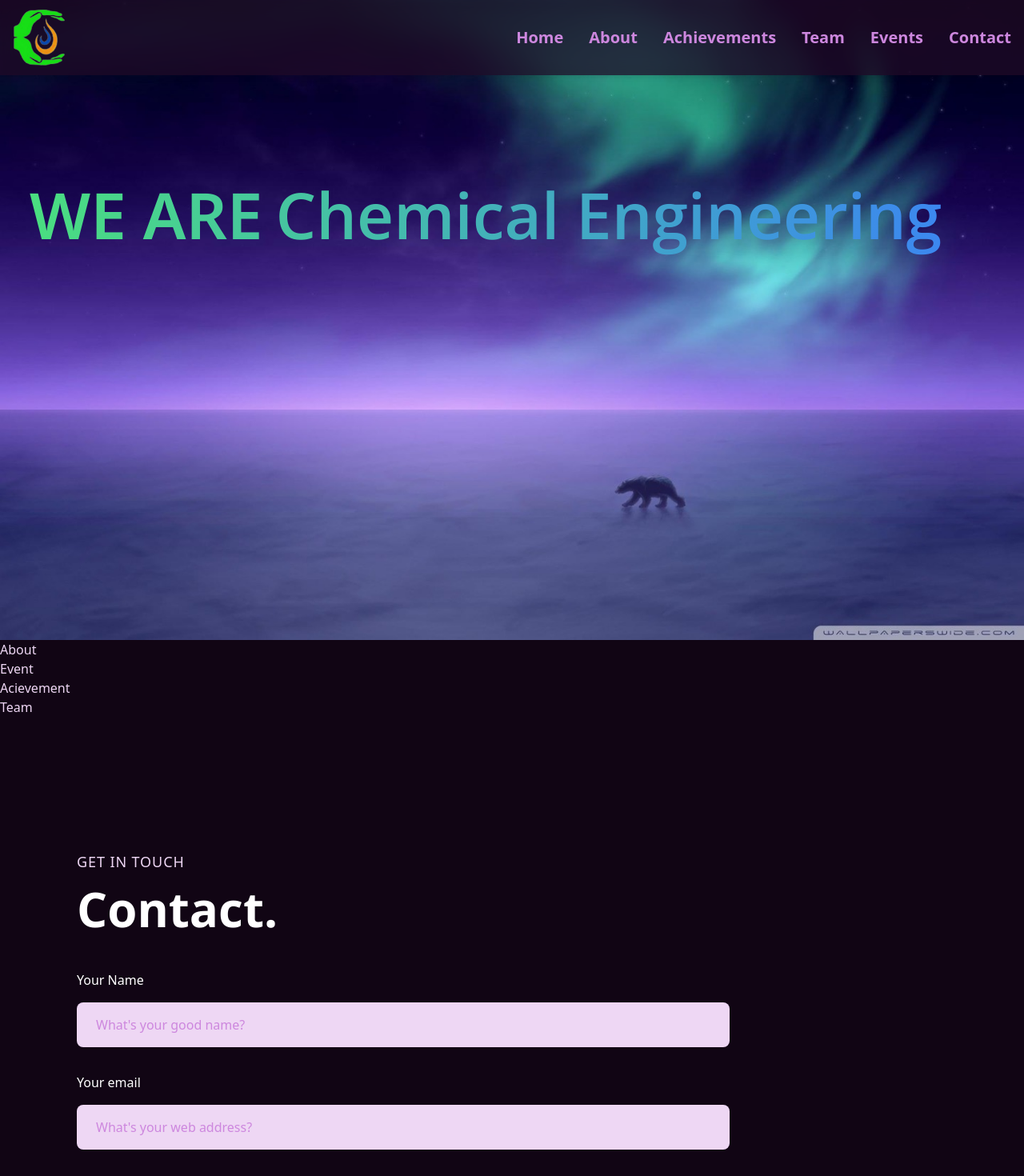
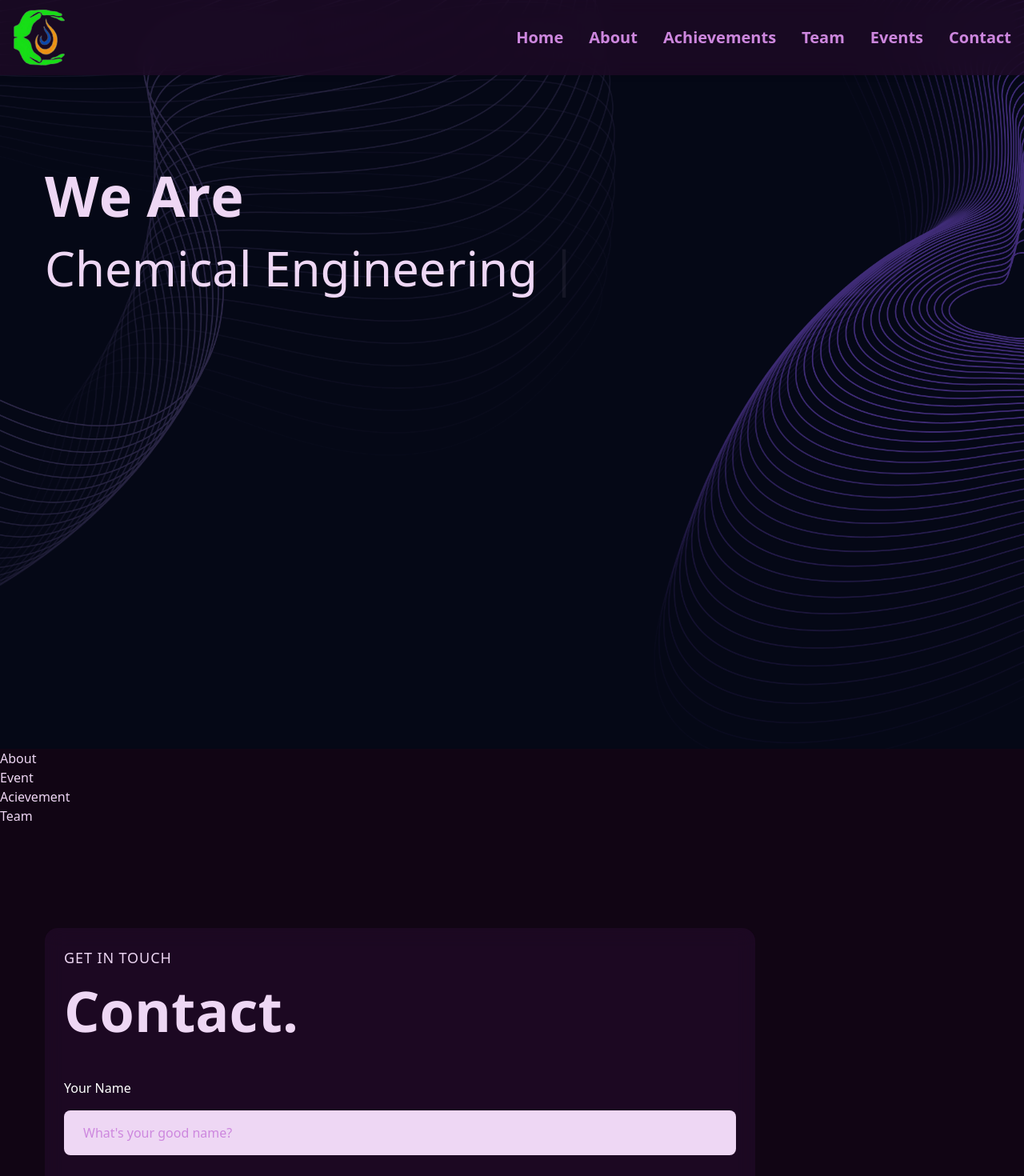
Before and after one commit to vivekprasad2004/Ches, a React (Vite) app in the folder FrontEnd/: page / in a window 1280 px wide. Shown: the top 1470 px of the page at 80% size. Built offline with nearby package versions, Linux system fonts and the light colour scheme.

Commit message:
Refactor code for improved readability and performance.

```diff
--- a/FrontEnd/src/App.jsx
+++ b/FrontEnd/src/App.jsx
@@ -13,8 +13,10 @@ function App() {
   return (
     <>
       <div className="text-text-100 bg-background-950">
-        <NavBar />
-        <Home />
+        <div className="bg-herobg bg-cover bg-no-repeat bg-center">
+          <NavBar />
+          <Home />
+        </div>
         <About />
         <Event />
         <Acievement />
--- a/FrontEnd/src/Components/Contact.jsx
+++ b/FrontEnd/src/Components/Contact.jsx
@@ -4,7 +4,7 @@ import emailjs from "@emailjs/browser";
 import { motion } from "framer-motion";
 import { styles } from "../styles";
 import { SectionWrapper } from "../hoc";
-import { slideIn } from "../utils/motion";
+import { fadeIn } from "../utils/motion";
 
 function Contact() {
   const formRef = useRef();
@@ -65,8 +65,8 @@ function Contact() {
     <>
       <div className="xl:mt-12 flex xl:flex-row flex-col-reverse gap-10 overflow-hidden ">
         <motion.div
-          variants={slideIn("left", "tween", 0.2, 1)}
-          className="flex-[0.75] bg-black-100 p-8 rounded-2xl">
+          variants={fadeIn("left", "tween", 0.2, 1)}
+          className="flex-[0.75] bg-background-900/70 backdrop-blur-md p-2 sm:p-6 rounded-2xl">
           <p className={styles.sectionSubText}>Get in touch</p>
           <h3 className={styles.sectionHeadText}>Contact.</h3>
           <form
--- a/FrontEnd/src/Components/Home.jsx
+++ b/FrontEnd/src/Components/Home.jsx
@@ -1,39 +1,40 @@
+/* eslint-disable react-refresh/only-export-components */
 import Typewriter from "typewriter-effect";
+import { SectionWrapper } from "../hoc";
+import { styles } from "../styles";
+import { motion } from "framer-motion";
+import { fadeIn } from "../utils/motion";
 
 function Home() {
   return (
     <>
-      <section className="relative m-auto h-[100vh] w-full bg-bgHeroMobile md:bg-bgHero bg-cover bg-no-repeat   flex justify-center ">
-        <div className="absolute top-[10rem] sm:top-[13rem]  px-4  flex justify-around ">
-          <div className="text-[5rem] max-sm:text-[3.23rem]   ">
-            <h1 className="bg-clip-text text-transparent bg-gradient-to-r from-green-400 to-blue-500 font-semibold font-NotoSans sm:flex gap-4 block">
-              WE ARE
-              <span className=" font-OpenSans ">
-                <Typewriter
-                  options={{ autoStart: true, loop: true }}
-                  onInit={(Typewriter) => {
-                    Typewriter.typeString("CHES")
-                      .pauseFor(1000)
-                      .deleteAll()
-                      .typeString("Chemical Engineering society")
-                      .pauseFor(1000)
-                      .deleteAll()
-                      .typeString("AIChE SVNIT Student Chapter")
-                      .pauseFor(1000)
-                      .deleteAll()
-                      .typeString("The Future")
-                      .pauseFor(1000)
-                      .deleteAll()
-                      .start();
-                  }}
-                />
-              </span>
-            </h1>
-          </div>
+      <section className="relative w-full h-screen mx-auto">
+        <div className="absolute top-[7rem] w-full">
+          <motion.div variants={fadeIn("left", "tween", 0.1, 1)}>
+            <h3 className={styles.sectionHeadText}>We Are</h3>
+            <p className="mt-2 text-4xl sm:text-6xl max-w-3xl ">
+              <Typewriter
+                options={{
+                  strings: [
+                    " ChES",
+                    "Chemical Engineering Society.",
+                    "AIChE SVNIT Student Chapter.",
+                    "The Future",
+                  ],
+                  pauseFor: 1500,
+                  delay: 130,
+                  deleteSpeed: 30,
+
+                  autoStart: true,
+                  loop: true,
+                }}
+              />
+            </p>
+          </motion.div>
         </div>
       </section>
     </>
   );
 }
 
-export default Home;
+export default SectionWrapper(Home, "Home");
--- a/FrontEnd/src/Components/NavBar.jsx
+++ b/FrontEnd/src/Components/NavBar.jsx
@@ -1,3 +1,4 @@
+/* eslint-disable react-refresh/only-export-components */
 import { ChesLogo } from "..";
 import { NavLinks } from "../Constants";
 import { useState } from "react";
@@ -9,7 +10,7 @@ function NavBar() {
 
   return (
     <>
-      <header className="w-full flex items-center py-3 fixed top-0 z-30 border-b-[0px] drop-shadow-md backdrop-blur-md bg-background-900/70 ">
+      <header className="w-full flex items-center py-3 fixed top-0 z-30 border-b-[0px] drop-shadow-md backdrop-blur-[10px] bg-background-900/70 ">
         <nav className="w-full flex justify-between items-center max-w-7xl mx-auto px-4">
           <a href="/">
             <img
@@ -20,6 +21,7 @@ function NavBar() {
               className="hover:scale-105 duration-300"
             />
           </a>
+
           <ul className="list-none hidden md:flex flex-row gap-8">
             {NavLinks.map((link) => (
               <li
@@ -45,8 +47,8 @@ function NavBar() {
             <div
               className={`${
                 !toggle ? "hidden" : "flex"
-              } p-8  absolute top-[5.4rem] right-0  my-2 w-full text-center z-10 rounded-md backdrop-blur-2xl bg-background-950/80 `}>
-              <ul className="list-none flex justify-center items-start  flex-col gap-4">
+              } p-8  absolute top-[5.4rem] right-0  my-2 w-full text-center z-10 rounded-md h-screen drop-shadow-md backdrop-blur-[10px] bg-background-950/90  `}>
+              <ul className="list-none flex  items-start  flex-col gap-4">
                 {NavLinks.map((link) => (
                   <li
                     key={link.id}
@@ -70,5 +72,4 @@ function NavBar() {
     </>
   );
 }
-
 export default NavBar;
--- a/FrontEnd/src/styles.js
+++ b/FrontEnd/src/styles.js
@@ -1,17 +1,17 @@
 const styles = {
-  paddingX: "sm:px-16 px-6",
-  paddingY: "sm:py-16 py-6",
-  padding: "sm:px-16 px-6 sm:py-16 py-10",
+  paddingX: "sm:px-14 px-4",
+  paddingY: "sm:py-14 py-4",
+  padding: "sm:px-14 px-4 sm:py-14 py-10",
 
   heroHeadText:
-    "font-black text-white lg:text-[75px] sm:text-[60px] xs:text-[50px] text-[40px] lg:leading-[98px] mt-2",
+    "font-black text-text-100 lg:text-[75px] sm:text-[60px] xs:text-[50px] text-[40px] lg:leading-[98px] mt-2",
   heroSubText:
-    "text-[#dfd9ff] font-medium lg:text-[30px] sm:text-[25px] xs:text-[21px] text-[16px] lg:leading-[40px]",
+    "text-text-100  font-medium lg:text-[30px] sm:text-[25px] xs:text-[21px] text-[16px] lg:leading-[40px]",
 
   sectionHeadText:
-    "text-white font-black md:text-[60px] sm:text-[50px] xs:text-[40px] text-[30px] font-OpenSans",
+    "text-text-100 font-bold md:text-[70px] sm:text-[60px] xs:text-[50px] text-[40px] font-OpenSans",
   sectionSubText:
-    "sm:text-[18px] text-[14px] text-secondary uppercase tracking-wider",
+    "sm:text-[18px] text-[14px] text-text-100 uppercase tracking-wider",
 };
 
 export { styles };
--- a/FrontEnd/tailwind.config.js
+++ b/FrontEnd/tailwind.config.js
@@ -82,6 +82,7 @@ export default {
       backgroundImage: {
         bgHero: "url('/src/assets/bgHero.jpg')",
         bgHeroMobile: "url('/src/assets/bgHeroMobile.jpg')",
+        herobg: "url('/src/assets/herobg.png')",
       },
     },
   },
```
Also changed, not shown: FrontEnd/src/assets/herobg.png (added).
